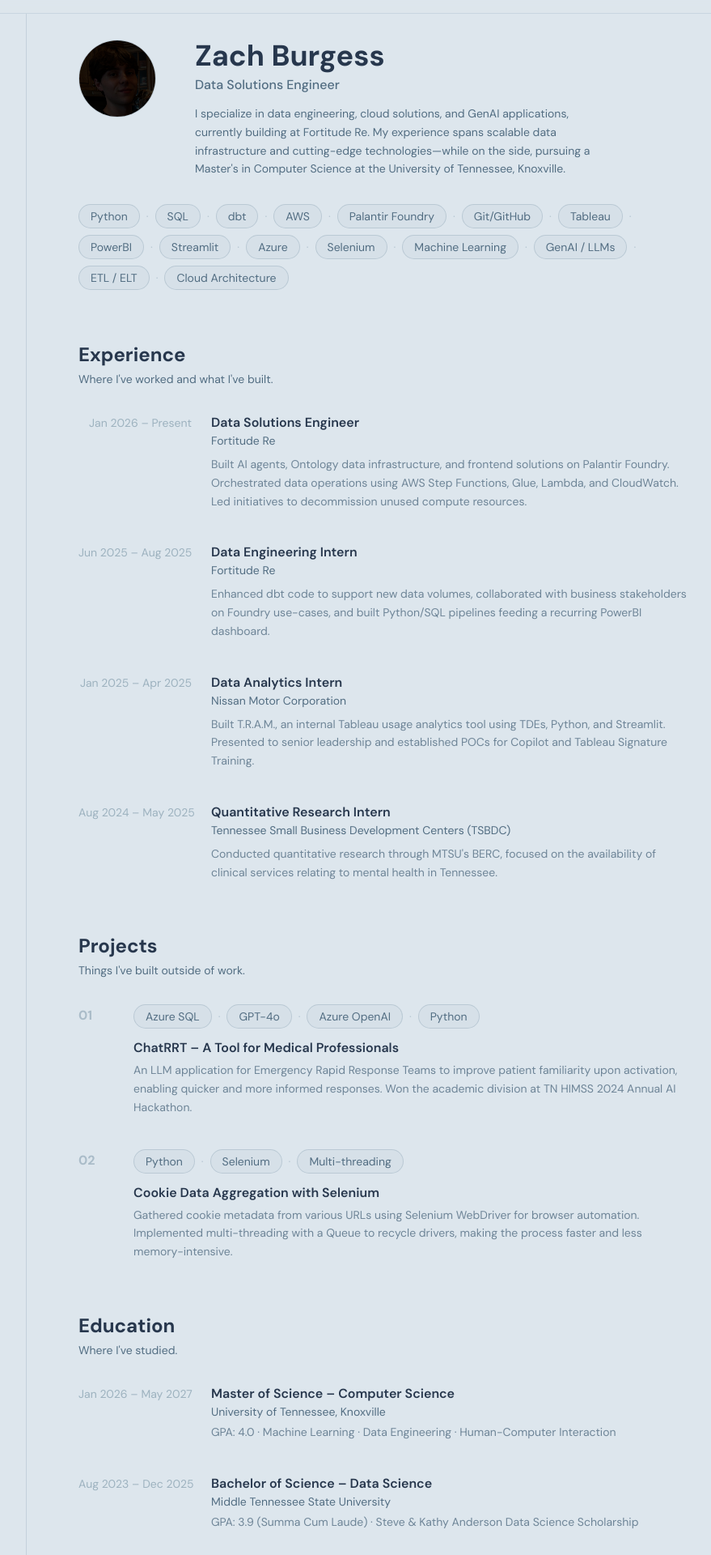
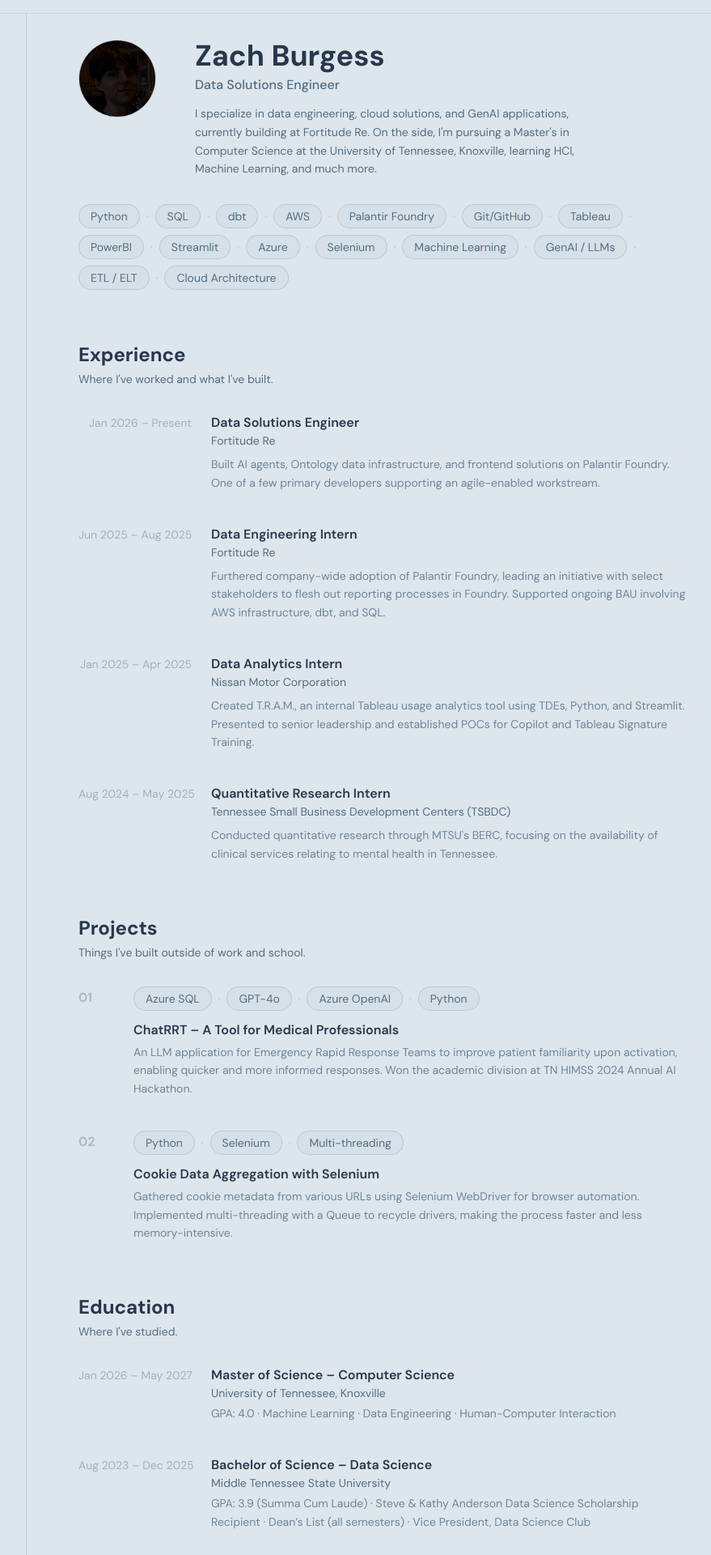
Before and after one commit to ctrlaltzach/personal-portfolio, a Next.js app: page / in a window 1280 px wide. Shown: the part 40-1960 px from the top of the page at 81% size, without its empty margins (268-1147 px from the left). Built offline with nearby package versions, Linux system fonts and the light colour scheme.

Commit message:
change wording on experience, certs, etc

```diff
--- a/app/page.tsx
+++ b/app/page.tsx
@@ -37,25 +37,25 @@ const experience = [
     date: "Jan 2026 – Present",
     role: "Data Solutions Engineer",
     company: "Fortitude Re",
-    desc: "Built AI agents, Ontology data infrastructure, and frontend solutions on Palantir Foundry. Orchestrated data operations using AWS Step Functions, Glue, Lambda, and CloudWatch. Led initiatives to decommission unused compute resources.",
+    desc: "Built AI agents, Ontology data infrastructure, and frontend solutions on Palantir Foundry. One of a few primary developers supporting an agile-enabled workstream. ",
   },
   {
     date: "Jun 2025 – Aug 2025",
     role: "Data Engineering Intern",
     company: "Fortitude Re",
-    desc: "Enhanced dbt code to support new data volumes, collaborated with business stakeholders on Foundry use-cases, and built Python/SQL pipelines feeding a recurring PowerBI dashboard.",
+    desc: "Furthered company-wide adoption of Palantir Foundry, leading an initiative with select stakeholders to flesh out reporting processes in Foundry. Supported ongoing BAU involving AWS infrastructure, dbt, and SQL.",
   },
   {
     date: "Jan 2025 – Apr 2025",
     role: "Data Analytics Intern",
     company: "Nissan Motor Corporation",
-    desc: "Built T.R.A.M., an internal Tableau usage analytics tool using TDEs, Python, and Streamlit. Presented to senior leadership and established POCs for Copilot and Tableau Signature Training.",
+    desc: "Created T.R.A.M., an internal Tableau usage analytics tool using TDEs, Python, and Streamlit. Presented to senior leadership and established POCs for Copilot and Tableau Signature Training.",
   },
   {
     date: "Aug 2024 – May 2025",
     role: "Quantitative Research Intern",
     company: "Tennessee Small Business Development Centers (TSBDC)",
-    desc: "Conducted quantitative research through MTSU's BERC, focused on the availability of clinical services relating to mental health in Tennessee.",
+    desc: "Conducted quantitative research through MTSU's BERC, focusing on the availability of clinical services relating to mental health in Tennessee.",
   },
 ];
 
@@ -85,13 +85,14 @@ const education = [
     date: "Aug 2023 – Dec 2025",
     degree: "Bachelor of Science – Data Science",
     school: "Middle Tennessee State University",
-    details: "GPA: 3.9 (Summa Cum Laude)  ·  Steve & Kathy Anderson Data Science Scholarship",
+    details: "GPA: 3.9 (Summa Cum Laude)  ·  Steve & Kathy Anderson Data Science Scholarship Recipient  ·  Dean’s List (all semesters)  ·  Vice President, Data Science Club",
   },
 ];
 
 const certifications = [
+  { name: "Ontologize: Palantir Foundry & AIP for Developers", detail: "Issued Aug 2024" },
   { name: "AWS Certified Cloud Practitioner", detail: "Issued Jun 2023  ·  Expires Jun 2026" },
-  { name: "Ontologize: Palantir Foundry & AIP for Developers", detail: "Issued Aug 2024  ·  Expires Aug 2028" },
+  { name: "CITI Program: Social and Behavioral Research", detail: "Issued Aug 2024  ·  Expires Aug 2028" },
 ];
 
 const LINE = "border-l border-[#9db2bf]/40 dark:border-[#526d82]/50";
@@ -201,9 +202,9 @@ export default function Home() {
                   </p>
                   <p className="text-sm text-[#526d82] dark:text-[#9db2bf] leading-relaxed max-w-lg">
                     I specialize in data engineering, cloud solutions, and GenAI applications,
-                    currently building at Fortitude Re. My experience spans scalable data
-                    infrastructure and cutting-edge technologies—while on the side, pursuing
-                    a Master&apos;s in Computer Science at the University of Tennessee, Knoxville.
+                    currently building at Fortitude Re. On the side, I'm pursuing
+                    a Master&apos;s in Computer Science at the University of Tennessee, Knoxville,
+                    learning HCI, Machine Learning, and much more.
                   </p>
                 </div>
               </div>
@@ -249,7 +250,7 @@ export default function Home() {
               <div className="mb-8">
                 <h2 className="text-2xl font-bold text-[#27374d] dark:text-[#dde6ed]">Projects</h2>
                 <p className="text-sm text-[#526d82] dark:text-[#9db2bf] mt-1">
-                  Things I&apos;ve built outside of work.
+                  Things I&apos;ve built outside of work and school.
                 </p>
               </div>
               <div className="space-y-10">
```
